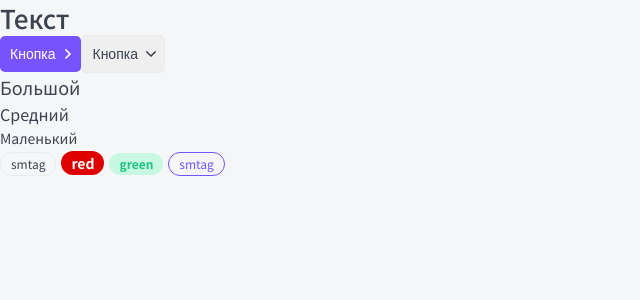
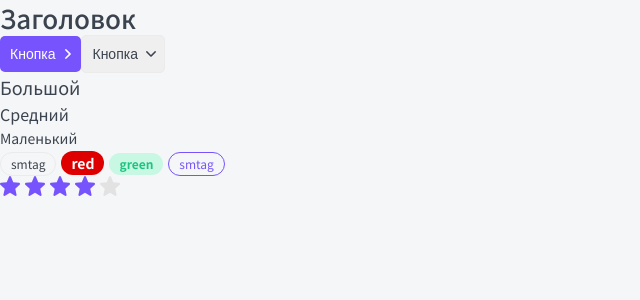
Before and after one commit to maksimas85/Project-NextJs, a Next.js app: page / in a window 1280 px wide. Shown: the top 300 px of the page, without its empty margins (0-640 px from the left). Built offline with nearby package versions, Linux system fonts and the light colour scheme.

Commit message:
adding button and rating components

```diff
--- a/components/Button/Button.module.css
+++ b/components/Button/Button.module.css
@@ -45,10 +45,10 @@
 	transform: rotate(90deg);
 }
 
-.primary svg path {
+.primary svg {
 	fill: var(--white);
 }
 
-.ghost:hover svg path {
+.ghost:hover svg {
 	fill: var(--white);
 }
--- a/components/Button/Button.tsx
+++ b/components/Button/Button.tsx
@@ -19,8 +19,7 @@ return (
             [styles.down]: arrow == 'down'
         })}>
             <svg width="6" height="10" viewBox="0 0 6 10" fill="#3B434E" xmlns="http://www.w3.org/2000/svg">
-                <path d="M5.7154 4.6098L1.26527 0.159755C1.16235 0.0567475 1.02495 0 0.878448 0C0.731945 0 0.594548 0.0567475 0.491622 0.159755L0.163901 0.487394C-0.0493491 0.700889 -0.0493491 1.04788 0.163901 1.26105L3.90078 4.99793L0.159755 8.73895C0.0568288 8.84196 0 8.97928 0 9.1257C0 9.27228 0.0568288 9.4096 0.159755 9.51269L0.487476 9.84025C0.590483 9.94325 0.727799 10 0.874302 10C1.0208 10 1.1582 9.94325 1.26113 9.84025L5.7154 5.38614C5.81857 5.2828 5.87524 5.14484 5.87491 4.99817C5.87524 4.85094 5.81857 4.71305 5.7154 4.6098Z"
-                      fill="#3B434E"/>
+                <path d="M5.7154 4.6098L1.26527 0.159755C1.16235 0.0567475 1.02495 0 0.878448 0C0.731945 0 0.594548 0.0567475 0.491622 0.159755L0.163901 0.487394C-0.0493491 0.700889 -0.0493491 1.04788 0.163901 1.26105L3.90078 4.99793L0.159755 8.73895C0.0568288 8.84196 0 8.97928 0 9.1257C0 9.27228 0.0568288 9.4096 0.159755 9.51269L0.487476 9.84025C0.590483 9.94325 0.727799 10 0.874302 10C1.0208 10 1.1582 9.94325 1.26113 9.84025L5.7154 5.38614C5.81857 5.2828 5.87524 5.14484 5.87491 4.99817C5.87524 4.85094 5.81857 4.71305 5.7154 4.6098Z"/>
             </svg>
         </span>}
     </motion.button>
--- a/components/P/P.tsx
+++ b/components/P/P.tsx
@@ -16,5 +16,4 @@ export const P = ({ size = 'm', children, className, ...props }: PProps): JSX.El
             {children}
         </p>
     );
-
 };
--- /dev/null
+++ b/components/Rating/Rating.module.css
@@ -0,0 +1,11 @@
+.filled svg {
+	fill: var(--primary);
+}
+
+.star svg {
+	margin-right: 5px;
+}
+
+.editable {
+	cursor: pointer;
+}
--- /dev/null
+++ b/components/Rating/Rating.tsx
@@ -0,0 +1,65 @@
+import {useEffect, useState, KeyboardEvent} from "react";
+import {RatingProps} from "./Rating.props";
+import styles from './Rating.module.css';
+// @ts-ignore
+import cn from 'classnames';
+
+export const Rating = ({ isEditable = false, rating, setRating, ...props }: RatingProps): JSX.Element => {
+    const [ratingArray, setRatingArray] = useState<JSX.Element[]>(new Array(5).fill(<></>));
+
+    useEffect(() => {
+        constructRating(rating);
+    }, [rating]);
+
+    const constructRating = (currentRating: number) => {
+        const updatedArray = ratingArray.map((r: JSX.Element, i: number) => {
+            return (
+                <span
+                    className={cn(styles.star, {
+                        [styles.filled]: i < currentRating,
+                        [styles.editable]: isEditable
+                    })}
+                    onMouseEnter={() => changeDisplay(i + 1)}
+                    onMouseLeave={() => changeDisplay(rating)}
+                    onClick={() => onClick(i+1)}
+                >
+                    <svg
+                        width="20" height="20" viewBox="0 0 20 20" fill="#E2E2E2"
+                        tabIndex={isEditable ? 0 : -1}
+                        onKeyDown={(e: KeyboardEvent<SVGElement>) => isEditable && handleSpace(i+1, e)}
+                    >
+                        <path d="M19.9477 7.55686C19.816 7.13427 19.4568 6.83508 19.0335 6.79511L13.2601 6.24816L10.9784 0.673859C10.81 0.264321 10.4267 0 10 0C9.57337 0 9.18991 0.264321 9.02252 0.673859L6.74084 6.24816L0.966519 6.79511C0.543233 6.83587 0.184799 7.13507 0.0523506 7.55686C-0.0793348 7.97946 0.0422796 8.44298 0.362414 8.73596L4.72665 12.7293L3.43985 18.6434C3.34571 19.0782 3.50745 19.5279 3.85322 19.7887C4.03908 19.9296 4.25743 20 4.47655 20C4.66485 20 4.8533 19.9478 5.0216 19.8427L10 16.7364L14.9775 19.8427C15.3427 20.0704 15.8018 20.0495 16.1468 19.7887C16.4926 19.5279 16.6543 19.0782 16.5602 18.6434L15.2734 12.7293L19.6376 8.73596C19.9576 8.44298 20.0794 7.98041 19.9477 7.55686Z"/>
+                    </svg>
+                </span>
+            );
+        });
+        setRatingArray(updatedArray);
+    }
+
+    const changeDisplay = (i: number) => {
+        if (!isEditable) {
+            return;
+        }
+        constructRating(i);
+    }
+
+    const onClick = (i: number) => {
+        if (!isEditable || !setRating) {
+            return;
+        }
+        setRating(i);
+    }
+
+    const handleSpace = (i: number, e: KeyboardEvent<SVGElement>) => {
+        if(e.code !== "Space" || !setRating) {
+            return;
+        }
+        setRating(i);
+    }
+
+    return (
+        <div {...props}>
+            {ratingArray.map((r, i) => (<span key={i}>{r}</span>))}
+        </div>
+    );
+};
--- a/components/index.ts
+++ b/components/index.ts
@@ -2,3 +2,4 @@ export * from './Htag/Htag';
 export * from './Button/Button';
 export * from './P/P';
 export * from './Tag/Tag';
+export * from './Rating/Rating';
--- a/pages/index.tsx
+++ b/pages/index.tsx
@@ -1,18 +1,23 @@
-import {Button, Htag, P, Tag} from "../components";
+import {Button, Htag, P, Rating, Tag} from "../components";
+import {useEffect, useState} from "react";
 
 export default function Home(): JSX.Element {
+
+    const [rating, setRating] = useState<number>(4)
+
     return (
         <>
-            <Htag tag='h1'>Текст</Htag>
+            <Htag tag='h1'>Заголовок</Htag>
             <Button appearance="primary" arrow="right">Кнопка</Button>
             <Button appearance="ghost" arrow="down">Кнопка</Button>
             <P size={"l"}>Большой</P>
-            <P size={"m"}>Средний</P>
+            <P>Средний</P>
             <P size={"s"}>Маленький</P>
             <Tag size={"s"}>smtag</Tag>
             <Tag size={"m"} color={"red"}>red</Tag>
             <Tag size={"s"} color={"green"}>green</Tag>
             <Tag color={"primary"}>smtag</Tag>
+            <Rating rating={rating} isEditable setRating={setRating}/>
         </>
     );
 }
```
Also changed, not shown: components/Rating/Rating.props.ts (added, +7 -0 lines).
